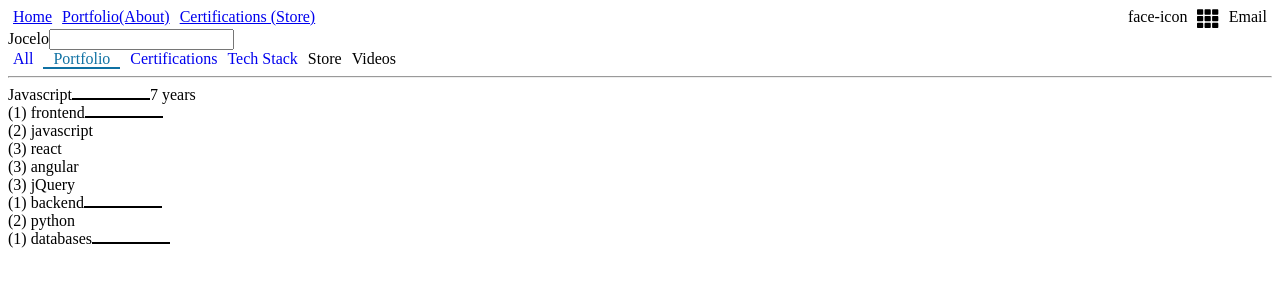
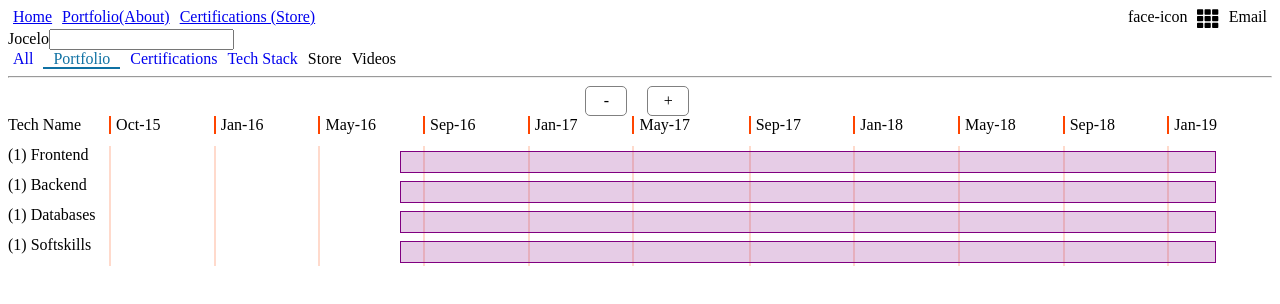
Before and after one commit to jocelo/jocelo.github.io, an Angular app: page /tech-stack in a window 1280 px wide. Shown: the top 304 px of the page. Built offline with nearby package versions, Linux system fonts and the light colour scheme.

Commit message:
teck stach chart WIP

```diff
--- a/src/app/tech-stack/tech-stack.component.html
+++ b/src/app/tech-stack/tech-stack.component.html
@@ -5,33 +5,59 @@
   <div class="main-container">
 
     <!-- Headers -->
-    <div class="single-row">
+    <!-- <div class="single-row">
       <div class="tech-name">Javascript</div>
       <div class="time-lapse">
         <span class="time-square" *ngFor="let o of cols">{{o}}</span>
       </div>
       <div class="time-of-exp">7 years</div>
+    </div> -->
+
+    <div class="time-handlers">
+      <div class="zoom-out"> <div class="btn">-</div> </div>
+      <div class="zoom-in"> <div class="btn">+</div> </div>
+    </div>
+    <!-- Table headers -->
+    <div class="time-table">
+
+      <div class="cell sidebar-left">
+        <span class="more-details"></span>
+        <span>Tech Name</span>
+      </div>
+
+      <div class="cell time-lapse">
+        <span class="date-square" *ngFor="let o of timeSlots; let idx = index" style="position: absolute;" [style.left.%]="o.percentage">
+          <span class="time-stop">{{o.time|date:'MMM-yy'}}</span>
+        </span>
+      </div>
+
     </div>
 
     <!-- First Level -->
-    <div class="roww" *ngFor="let tech of techstack">
-      <div>
-        <span *ngIf="tech.details.length >= 1" class="details-lv1" [ngClass]=" 1 === 1 ? 'more-details' : ''"></span>
+    <div class="time-table" *ngFor="let tech of techstack">
+      <div class="cell sidebar-left">
         <span>(1) {{tech.title}}</span>
-        <span class="time-square" *ngFor="let o of cols">{{o}}</span>
 
-        <!-- Second Level -->
+
+        <!-- Second Level ->
         <div *ngFor="let subtech of tech.details">
           <span class="details-lv2">(2) {{subtech.title}}</span>
           <span class="time-container">
           </span>
 
-          <!-- Third Level -->
+          <!-- Third Level ->
           <div *ngFor="let specificTech of subtech.details">
             <span class="details-lv3">(3) {{specificTech.title}}</span>
-          </div> <!-- Third level -->
+          </div> <!-- Third level ->
         </div> <!-- Second level -->
+
       </div> <!-- First level -->
+      <div class="cell time-lapse">
+        <span class="date-square" *ngFor="let o of timeSlots; let idx = index" style="position: absolute;" [style.left.%]="o.percentage">
+          <span class="time-stop-light">&nbsp;</span>
+        </span>
+        <span class="allocated-time">&nbsp;</span>
+      </div>
     </div>
   </div>
 </div>
--- a/src/app/tech-stack/tech-stack.component.scss
+++ b/src/app/tech-stack/tech-stack.component.scss
@@ -1,23 +1,109 @@
+.main-container {
+  width: 100%;
+  display: table;
+}
 
 
-.details-lv1:before {
-  content: ' ';
+.cell {
+  display: table-cell;
 }
 
-.roww {
-  display: flex;
+.sidebar-left {
+  width: 8%;
+  min-width: 70px;
+}
+
+.sidebar-right {
+  width: 50px;
+}
+
+.time-table {
+  width: 100%;
+  display: table;
 }
 
 .time-square {
   display: inline-block;
-  border: 1px solid black;
-  background-color: rgba(125, 125, 125, 0.3);
+  width: 30px;
+  height: 30px;
+  border: 0;
+  background-color: rgba(230, 230, 230, 0.1);
+}
+
+.time-stop {
+  border-left: 2px solid orangered;
+  padding-left: 5px;
+  position: absolute;
+  vertical-align: bottom;
+}
+
+.time-stop-light {
+  border-left: 2px solid RGBA(255, 69, 0, 0.2);
+  padding-left: 5px;
+  position: absolute;
+  height: 100%;
+}
+
+.date-square {
+  display: inline-block;
+  width: 124px;
+  height: 30px;
+  border: 0;
+  background-color: transparent;
+}
+
+.time-square.time-exp {
+  background-color: rgba(39, 174, 96, 1);
 }
 
 .time-container {
   display: flex;
 }
 
+.time-lapse {
+  position: relative;
+  height: 30px;
+}
+
 .single-row {
   display: flex;
 }
+
+.time-handlers {
+  width: 100%;
+}
+
+.time-handlers > div {
+  display: inline-block;
+  width: 49%;
+}
+
+.zoom-out {
+  text-align: right;
+  padding-right: 10px;
+}
+
+.zoom-in {
+  text-align: left;
+  padding-left: 10px;
+}
+
+.btn {
+  display: inline-block;
+  padding: 5px 10px;
+  border: 1px solid gray;
+  border-radius: 5px;
+  width: 20px;
+  text-align: center;
+  cursor: pointer;
+}
+
+.allocated-time {
+  width: 70%;
+  position: absolute;
+  left: 25%;
+  top: 5px;
+  border: 1px solid purple;
+  background-color: rgba(128, 0, 128, 0.2);
+  height: 20px;
+}
--- a/src/app/tech-stack/tech-stack.component.ts
+++ b/src/app/tech-stack/tech-stack.component.ts
@@ -9,16 +9,32 @@ import { faCoffee, faAngleDoubleDown } from '@fortawesome/free-solid-svg-icons';
 export class TechStackComponent implements OnInit {
   faAngleDoubleDown = faAngleDoubleDown;
   techstack = [];
-  timelapse = [];
-  cols = new Array(39);
+  timelapse = {};
+  startTime = 0;
+  endTime = 0;
+  totalTime = 0;
+  timeSlots = [];
+  percentajeSlots = [];
+  trimesterInMS = 2592000000 * 4;
 
   constructor() {
-    this.timelapse = [{
-      start: '10/1/2006',
+    this.timelapse = {
+      start: '10/1/2015',
       end: '05/01/2019'
-    }];
+    };
+    this.startTime = new Date(this.timelapse['start']).getTime();
+    this.endTime = new Date(this.timelapse['end']).getTime();
+    this.totalTime = this.endTime - this.startTime;
+
+    for (var i= this.startTime; i <= this.endTime ; i+=this.trimesterInMS) {
+      this.timeSlots.push({
+        time: i,
+        percentage: Math.floor((i-this.startTime)*100/this.totalTime)
+      });
+    }
+
     this.techstack = [{
-      title: 'frontend',
+      title: 'Frontend',
       details: [{
         title: 'javascript',
         details: [{
@@ -45,7 +61,7 @@ export class TechStackComponent implements OnInit {
         }]
       }]
     },{
-      title: 'backend',
+      title: 'Backend',
       details: [{
         title: 'python',
         icon: '',
@@ -55,7 +71,10 @@ export class TechStackComponent implements OnInit {
         }]
       }]
     },{
-      title: 'databases',
+      title: 'Databases',
+      details: []
+    },{
+      title: 'Softskills',
       details: []
     }];
   }
```
